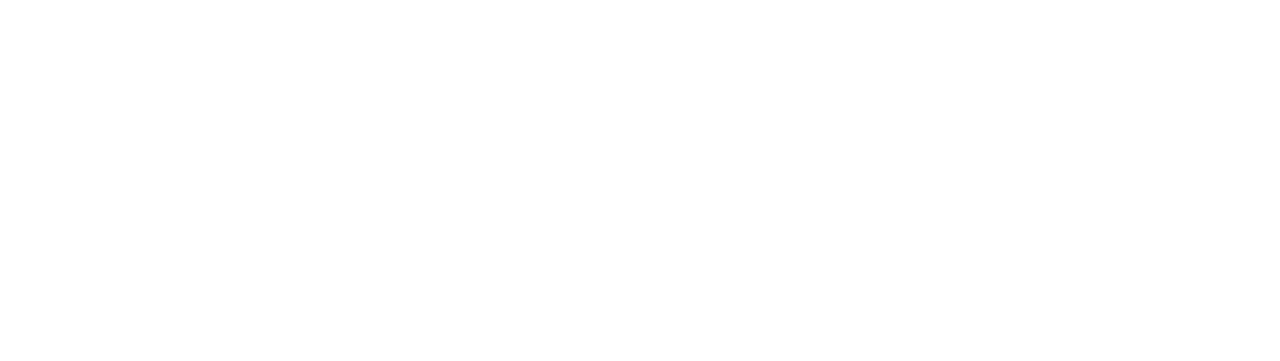
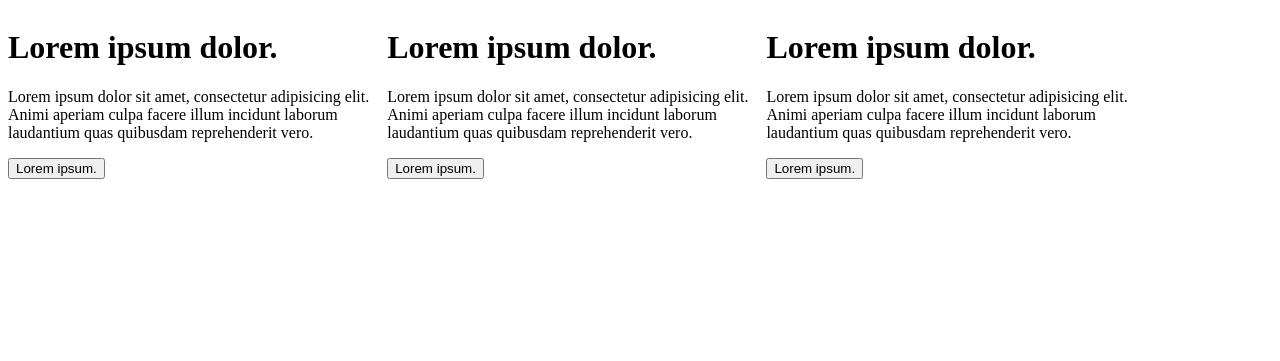
Before and after one commit to dzhuraa/hw-htmlcss-2022-okten, a plain HTML site: page hw2/2-part/index.html in a window 1280 px wide. Drawn offline with Linux system fonts and the light colour scheme.

Commit message:
added some sections + styles

```diff
--- a/hw2/2-part/index.html
+++ b/hw2/2-part/index.html
@@ -3,8 +3,43 @@
 <head>
     <meta charset="UTF-8">
     <title>Title</title>
+    <link rel="stylesheet" href="main.css">
 </head>
 <body>
-
+  <div class="main-section">
+    <div>
+      <h1>
+        Lorem ipsum dolor.
+      </h1>
+      <p>
+        Lorem ipsum dolor sit amet, consectetur adipisicing elit. Animi aperiam culpa facere illum incidunt laborum laudantium quas quibusdam reprehenderit vero.
+      </p>
+      <button>
+        Lorem ipsum.
+      </button>
+    </div>
+    <div>
+      <h1>
+        Lorem ipsum dolor.
+      </h1>
+      <p>
+        Lorem ipsum dolor sit amet, consectetur adipisicing elit. Animi aperiam culpa facere illum incidunt laborum laudantium quas quibusdam reprehenderit vero.
+      </p>
+      <button>
+        Lorem ipsum.
+      </button>
+    </div>
+    <div>
+      <h1>
+        Lorem ipsum dolor.
+      </h1>
+      <p>
+        Lorem ipsum dolor sit amet, consectetur adipisicing elit. Animi aperiam culpa facere illum incidunt laborum laudantium quas quibusdam reprehenderit vero.
+      </p>
+      <button>
+        Lorem ipsum.
+      </button>
+    </div>
+  </div>
 </body>
 </html>
--- a/hw2/2-part/main.css
+++ b/hw2/2-part/main.css
@@ -0,0 +1,8 @@
+.main-section{
+    display: flex;
+    align-items: center;
+}
+.main-section div{
+    width: 30%;
+    height: 350px;
+}
```
